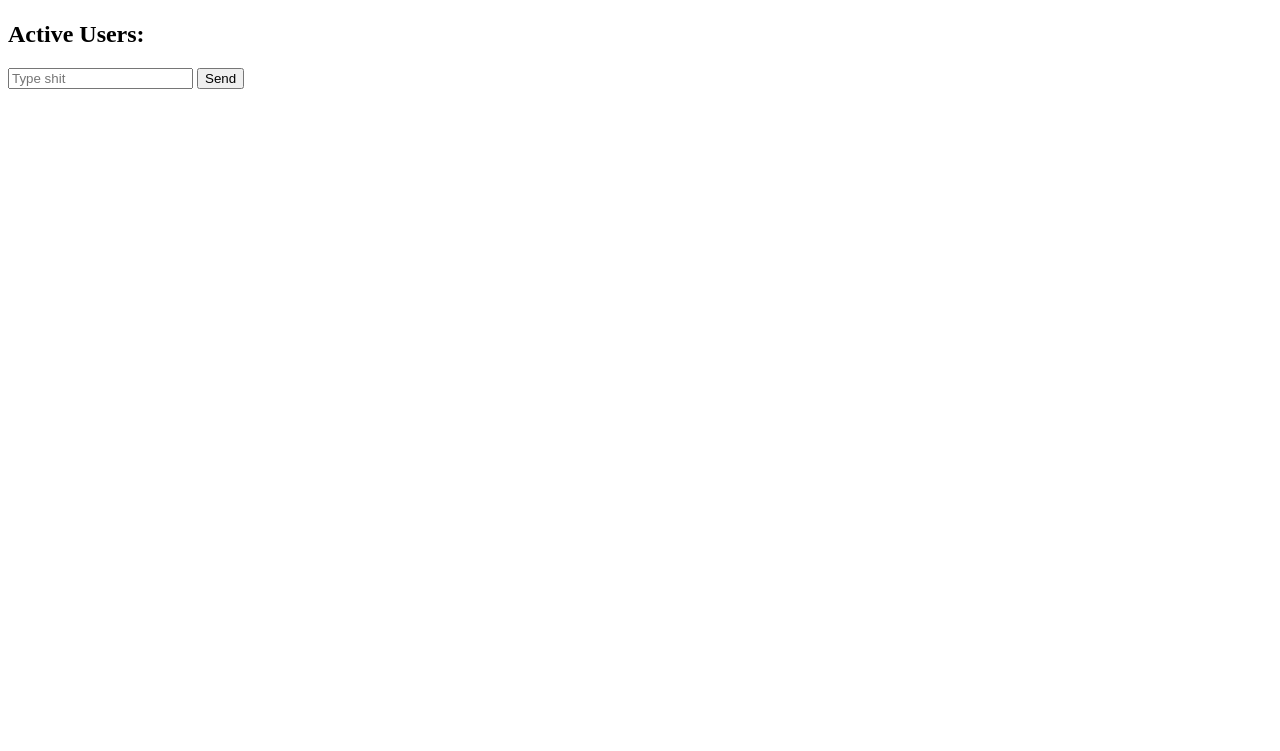
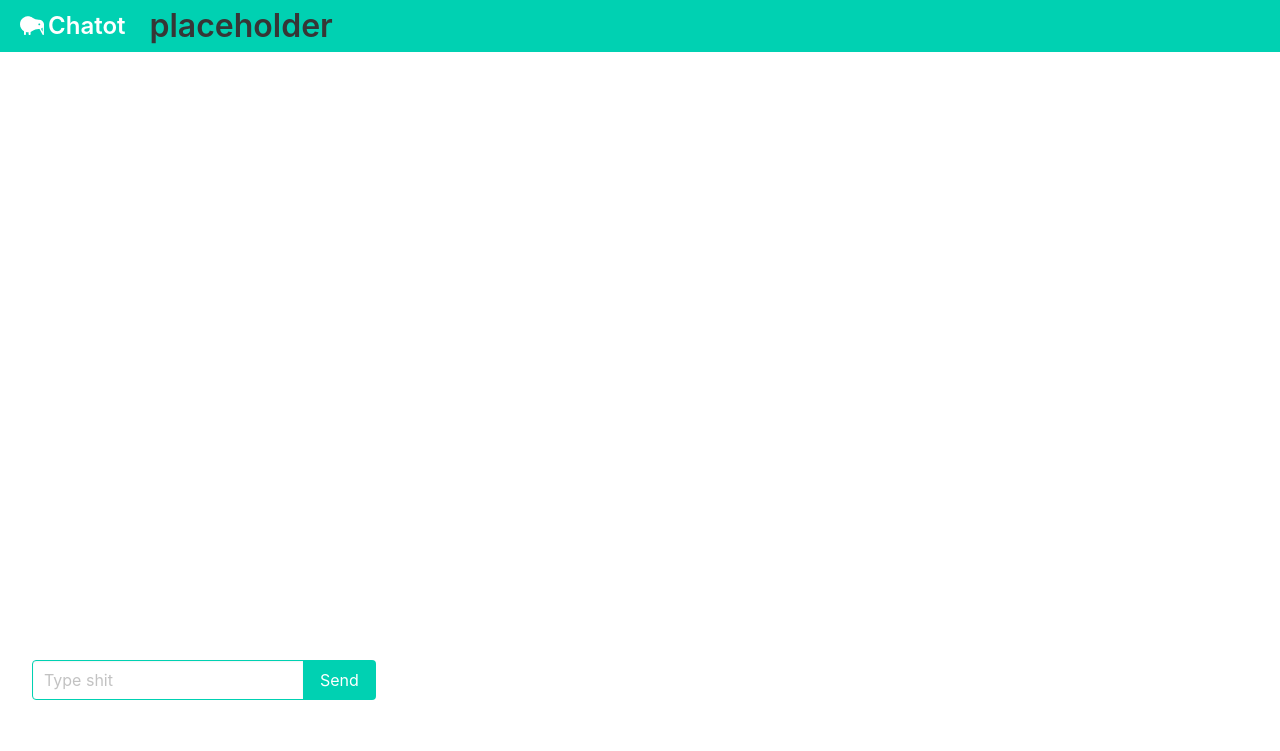
Before and after one commit to defenestrat0r/unnamedChatApp, a website: page public/chat.html in a window 1280 px wide. Drawn offline with nearby package versions, Linux system fonts and the light colour scheme; no server answers.

Commit message:
vegeta's wife sucks at redecorating

```diff
--- a/public/chat.html
+++ b/public/chat.html
@@ -19,43 +19,82 @@
 
     <!--Apple bottom jeans, main.js with defer-->
     <script src="js/main.js" defer></script>
+
+    <!--Bulma CSS-->
+		<link rel="stylesheet" href="https://cdn.jsdelivr.net/npm/bulma@0.9.3/css/bulma.min.css">
+
+    <!--Custom CSS-->
+    <link rel="stylesheet" href="css/styles.css">
+
   </head>
 
   <body>
-    <div id="container">
 
-      <!--Room info-->
-      <header id="room-info">
-        <h1 id="room-name"></h1>
-      </header>
+    <nav class="navbar is-primary" role="navigation" aria-label="main navigation">
 
-      <section id="users-in-room">
-        <h2>Active Users:</h2>
-        <ol id="users"></ol>
-      </section>
+      <!--Logo / Home button-->
+      <div class="navbar-brand" style="padding-left: 0.5rem;">
+      <a href="index.html" class="navbar-item">
+        <span class="icon-text">
+          <span class="icon">
+            <svg aria-hidden="true" focusable="false" data-prefix="fas" data-icon="kiwi-bird" class="svg-inline--fa fa-kiwi-bird" role="img" xmlns="http://www.w3.org/2000/svg" viewBox="0 0 576 512"><path fill="currentColor" d="M575.8 218c-3.125-60.62-57.58-105.1-118.2-105.1l-9.372 .0001c-52.75 0-104.2-16.25-147.7-46.25c-41.1-28.1-95.96-41.62-153.2-28.75C129.3 41.15-.125 78.27 0 224c0 70.99 38.63 132.8 96 166.1l.0004 73.92C96 472.9 103.1 480 112 480l15.1 0c8.875 0 15.1-7.125 15.1-15.1l.0008-54.17c15.37 3.1 31.36 6.167 47.98 6.167c5.375 0 10.64-.7494 16.02-1.124l-.0001 49.12c0 8.874 7.125 15.1 15.1 15.1L239.1 480c8.875 0 15.1-7.125 15.1-15.1l.0001-59.46c14.25-5.125 27.85-11.39 40.35-19.51c45.75-29.75 97.37-49.04 151.1-49.04c25.5 0 16.15-.2423 23.15-.7423l74.45 136.4C548.8 476.9 554.2 480 559.1 480c1.25 0 2.666-.125 3.916-.5c7.125-1.75 12.09-8.25 12.09-15.5C575.1 464 576.2 223.8 575.8 218zM463.1 248c-13.25 0-23.1-10.75-23.1-23.1s10.75-23.1 23.1-23.1s23.1 10.75 23.1 23.1S477.2 248 463.1 248zM543.1 401.3l-39.88-73.13c15.12-5.75 28.75-14.49 39.88-25.87V401.3z"></path></svg>
+          </span>
+          <span class="is-size-4 has-text-weight-semibold">Chatot</span>
+        </span>
+      </a>
+      </div>
+
+      <!--Room Name-->
+      <div class="navbar-start">
+        <div class="navbar-item">
+          <p id="room-name" class="title">placeholder</p>
+        </div>
+      </div>
+
+    </nav>
+
+    <section class="section container is-fluid grid">
 
       <!--Temporary spot to put all of our messages in-->
       <!--Using list because I can just display each message as a list item-->
       <section id="message-display">
-        <ul id="messages"></ul>
+        <section id="messages"></section>
       </section>
 
-      <section id="inputs">
       <form id="chat">
+
         <!--Where we type stuff in. Duh.-->
+        <div class="field has-addons">
+
+          <!--Message textbox-->
+          <div class="control">
             <input
             id="textbox"
             type="text"
             placeholder="Type shit"
+            class="input is-primary is-centered"
             required
             autocomplete="off"
             />
+          </div>
 
-          <button id="send-btn">Send</button>
+          <!--Send button-->
+          <div class="control">
+            <button type="submit" class="button is-primary" id="send-btn">
+              Send
+            </button>
+          </div>
+
+        </div>
       </form>
+
     </section>
 
-    </div>
+    <section id="users-in-room" class="section container is-fluid">
+      <p class="title is-5">Active Users</p>
+      <ul id="users"></ul>
+    </section>
+
   </body>
 
 </html>
--- /dev/null
+++ b/public/css/styles.css
@@ -0,0 +1,35 @@
+/* Globals */
+:root
+{
+    box-sizing: border-box;
+    --purple: #8A4D76;
+    --pink: #FA7C91;
+    --brown: #757763;
+    --beige-light: #D0D1CD;
+    --beige-lighter: #EFF0EB;
+}
+
+ul
+{ list-style: none; }
+
+.grid
+{
+    display: grid;
+    grid-template-areas:
+    'msgs'
+    'msgbox'
+    ;
+}
+
+#message-display
+{
+    grid-area: msgs;
+    height:70vh;
+    overflow-y: scroll;
+}
+
+#chat { grid-area: msgbox; }
+
+#users-in-room { display: none; }
+
+li.menu-item:not(:last-child) { margin-bottom: 1.5rem; }
--- a/public/js/main.js
+++ b/public/js/main.js
@@ -1,7 +1,10 @@
 /*-----Get variables (I know they're constants, shut up) */
 const form = document.querySelector('#chat');
+
 const messageInput = document.querySelector('#textbox');
 const messages = document.querySelector('#messages');
+const messagebox = document.querySelector('#message-display');
+
 const roomName = document.querySelector('#room-name');
 const userList = document.querySelector('#users');
 
@@ -14,7 +17,7 @@ socket.on('message', msg => {
     displayMessage(msg);
 
     // Scroll to newest message
-    messages.scrollTop = messages.scrollHeight;
+    messagebox.scrollTop = messages.scrollHeight;
 })
 
 // Get username and room from url
@@ -54,9 +57,17 @@ form.addEventListener('submit', (e) => {
  */
 function displayMessage(message)
 {
-    const mess = document.createElement('li');
-    mess.innerHTML = `${message.username}, ${message.time}: ${message.text}`;
-    messages.append(mess);
+    const newmsg = document.createElement('div');
+    newmsg.innerHTML = `
+            <article class="message is-small is-primary">
+                <div class="message-header">
+                    <p>${message.username}</p>
+                    <p>${message.time}</p>
+                </div>
+                <div class="message-body"> ${message.text} </div>
+            </article>
+    `;
+    messages.append(newmsg);
 }
 
 /**
```
Lines whose indentation alone changed are shown as unchanged.
